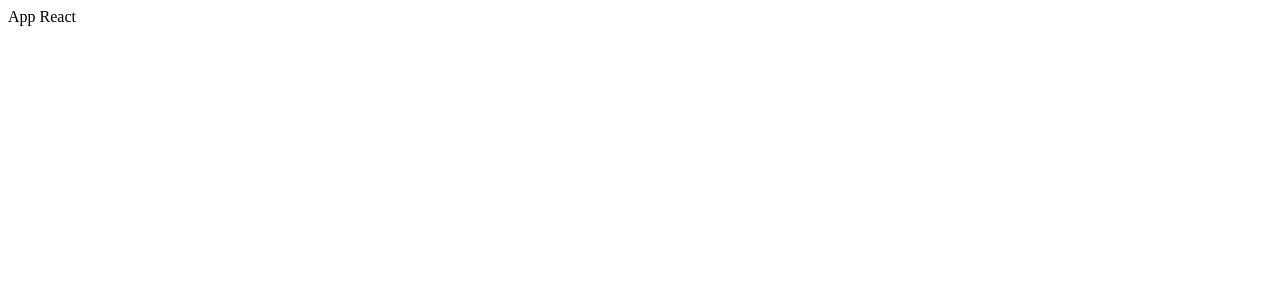
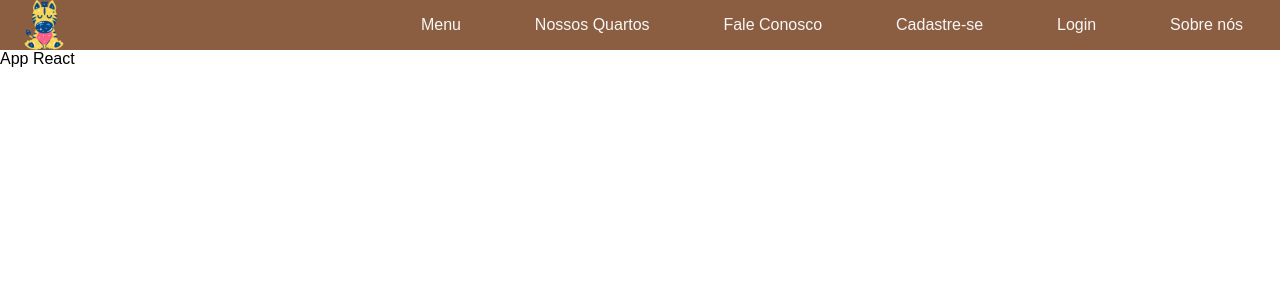
Before and after one commit to imogawa/Hotel-Transilvania, a React (Create React App) app: page / in a window 1280 px wide. Shown: the top 300 px of the page. Built offline with nearby package versions, Linux system fonts and the light colour scheme.

Commit message:
feat: :sparkles:

```diff
--- a/public/index.html
+++ b/public/index.html
@@ -39,5 +39,21 @@
       To begin the development, run `npm start` or `yarn start`.
       To create a production bundle, use `npm run build` or `yarn build`.
     -->
+    <style>
+      body{
+        margin: 0;
+        padding: 0;
+        background: #FFFFFF 0% 0% no-repeat padding-box;
+        height: 100%;
+        font-family: Arial, Helvetica, sans-serif;
+      }
+      html{
+        height: 100%;
+        scroll-behavior: smooth;
+      }
+      .main{
+        margin-top: 50px;
+      }
+    </style>
   </body>
 </html>
--- a/src/App.js
+++ b/src/App.js
@@ -1,10 +1,14 @@
 import React from 'react';
+import Header from './components/Header/Header';
 
 
 const App = () => {
   return (
   <>
-    App React
+    <Header/>
+    <div className='main'>
+      App React
+    </div>
   </>
   )
 };
--- /dev/null
+++ b/src/components/Header/Header.jsx
@@ -0,0 +1,22 @@
+import React from "react";
+import style from './Header.module.css'
+import logo from '../../assets/zebra.png'
+
+export default function Header(){
+    const itens = ['Menu','Nossos Quartos','Fale Conosco','Cadastre-se','Login','Sobre nós']
+    const hrefs = ['','','','','','']
+    return (
+        <header>
+            <div>
+                <img src={logo} alt="Logo" />
+            </div>
+            <nav>
+                {itens.map((item, index)=>{
+                    return(
+                        <a href={hrefs[index]}><li>{item}</li></a>
+                    )
+                })}
+            </nav>
+        </header>
+    )
+}
--- /dev/null
+++ b/src/components/Header/Header.module.css
@@ -0,0 +1,46 @@
+header{
+    background-color: rgb(139, 94, 66);
+    color: rgb(247, 247, 247);
+    display: flex;
+    width: 100%;
+    height: 50px;
+    position: fixed;
+    top: 0;
+    z-index: 1000;
+}
+
+header > div{
+    display: flex;
+    width: 30%;
+    height: 100%;
+    justify-content: flex-start;
+}
+
+img{
+    margin-left: 5%;
+
+}
+
+nav{
+    display: flex;
+    justify-content: space-around;
+    width: 70%;
+    height: 100%;
+    align-items: center;
+}
+
+a{
+    text-decoration: none;
+    color:rgb(247, 247, 247);
+}
+
+li{
+    list-style: none;
+    display: flex;
+    text-align: center;
+    justify-content: center;
+}
+
+li:hover{
+    color: rgb(252, 144, 69);
+}
```
Also changed, not shown: src/assets/text.js (deleted), src/assets/zebra.png (added), src/components/text.js (deleted).
